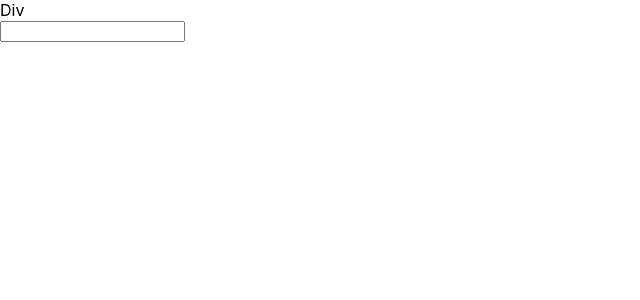
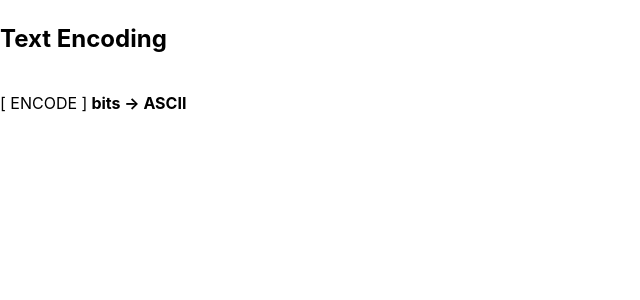
Before and after one commit to wisdomin121/CompareEncoding, a React (Create React App) app: page / in a window 1280 px wide. Shown: the top 300 px of the page, without its empty margins (0-640 px from the left). Built offline with nearby package versions, Linux system fonts and the light colour scheme.

Commit message:
[Feat]: add Title Component

```diff
--- a/src/App.css
+++ b/src/App.css
@@ -1,2 +1,20 @@
-.App {
+.h1 {
+  font-size: x-large;
 }
+
+.bold {
+  font-weight: 700;
+}
+
+.flex {
+  display: flex;
+}
+
+.flex-column {
+  display: flex;
+  flex-direction: column;
+}
+
+.gap-4 {
+  gap: 4px;
+}
--- a/src/App.tsx
+++ b/src/App.tsx
@@ -1,13 +1,13 @@
 import React from 'react';
 import './App.css';
 
-import { Div, Input } from 'components';
+import { Title } from 'components';
 
 function App() {
   return (
     <div className="App">
-      <Div></Div>
-      <Input></Input>
+      <p className="h1 bold">Text Encoding</p>
+      <Title to="bits" from="ASCII" option="ENCODE" />
     </div>
   );
 }
--- a/src/components/index.ts
+++ b/src/components/index.ts
@@ -1,2 +1,3 @@
 export * from './div';
 export * from './input';
+export * from './title';
--- /dev/null
+++ b/src/components/title/Title.tsx
@@ -0,0 +1,21 @@
+import React from 'react';
+import '../../App.css';
+import './TitleStyle.css';
+
+interface ITitle {
+  to: string;
+  from?: string;
+  option?: 'ENCODE' | 'DECODE';
+}
+
+export const Title = ({ to, from, option }: ITitle) => {
+  const optionTxt = option ? `[ ${option} ]` : '';
+  const toFromTxt = from ? `${to} → ${from}` : to;
+
+  return (
+    <div className="flex gap-4">
+      <p>{optionTxt}</p>
+      <p className="bold">{toFromTxt}</p>
+    </div>
+  );
+};
--- /dev/null
+++ b/src/components/title/index.ts
@@ -0,0 +1 @@
+export * from './Title';
```
Also changed, not shown: src/components/title/TitleStyle.css (added).
